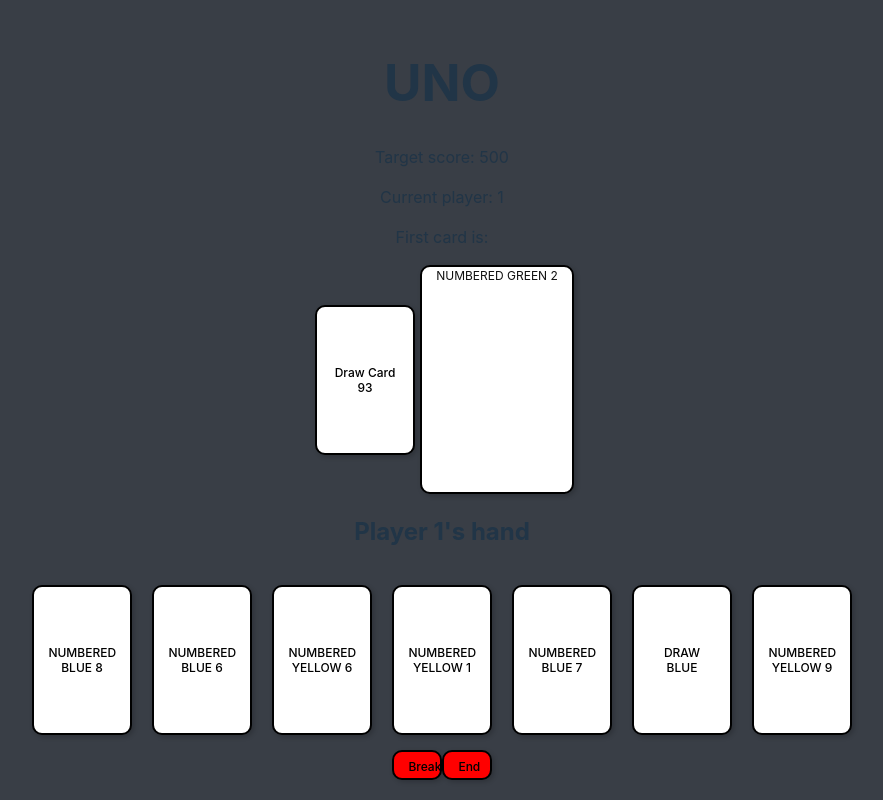
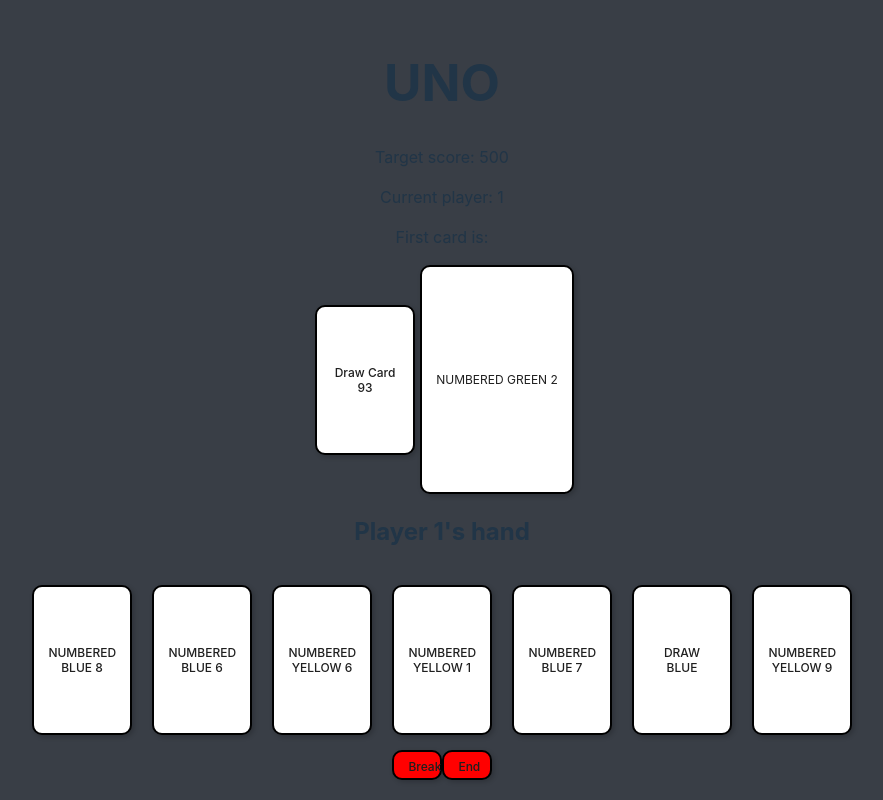
Before and after one commit to WEB3-Masters/Assignment_Two_VUE, a Vue app: page / in a window 1280 px wide. Both pictures are taken after a click on the button "Start new game". Shown: the whole page, without its empty margins (198-1081 px from the left). Built offline with nearby package versions, Linux system fonts and the light colour scheme.

Commit message:
Update styling.

```diff
--- a/src/components/UnoGamePlay.vue
+++ b/src/components/UnoGamePlay.vue
@@ -237,6 +237,9 @@
   align-items: center;
   font-size: 12px;
   box-shadow: 2px 2px 5px rgba(0, 0, 0, 0.2);
+  color: #1f1f1f;
+  display: flex;
+  justify-content: center;
 }
 
 button {
@@ -250,6 +253,7 @@
   font-size: 12px;
   box-shadow: 2px 2px 5px rgba(0, 0, 0, 0.2);
   cursor: pointer;
+  color: #1f1f1f;
 }
 
 button:hover {
```
